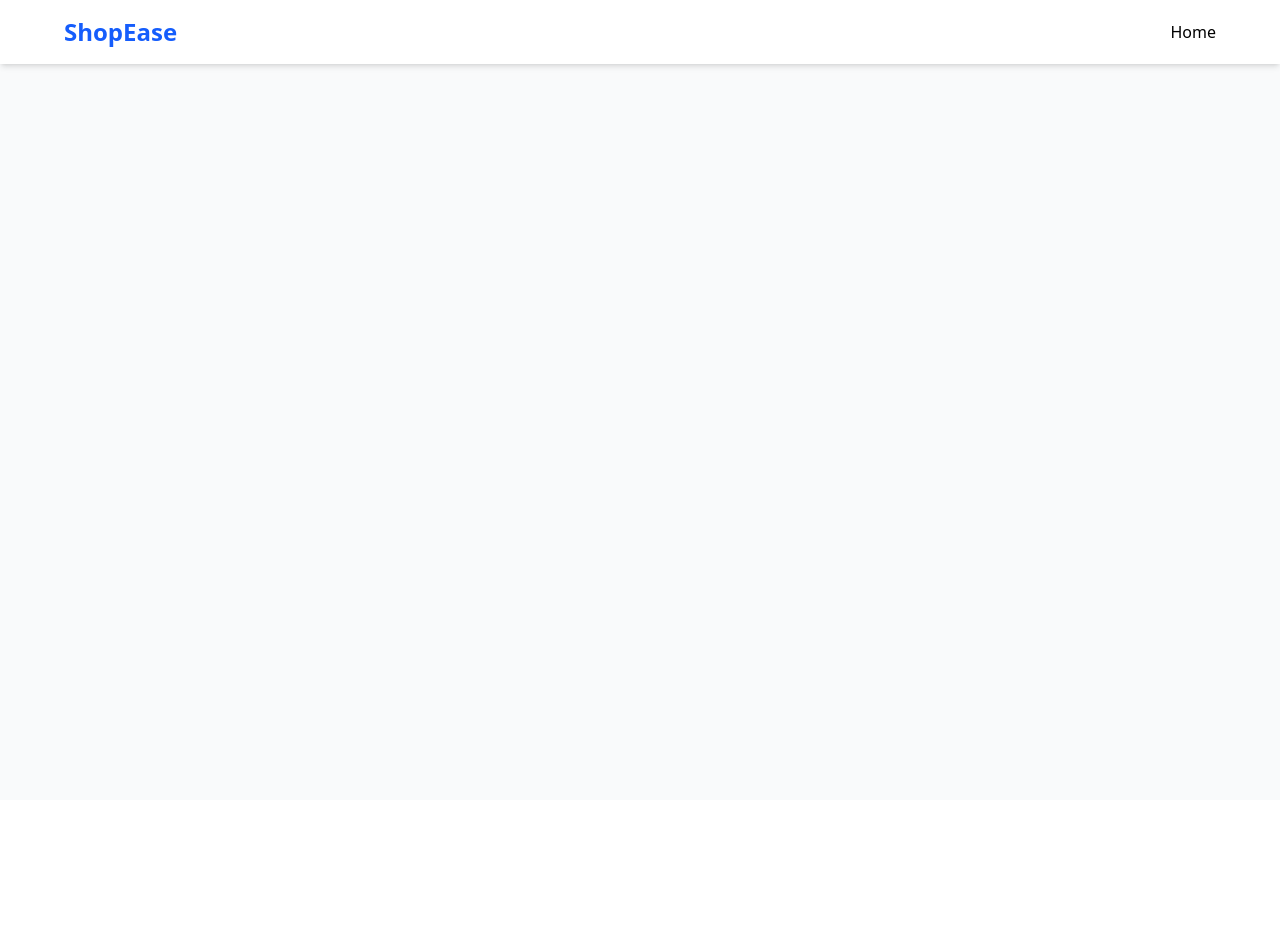
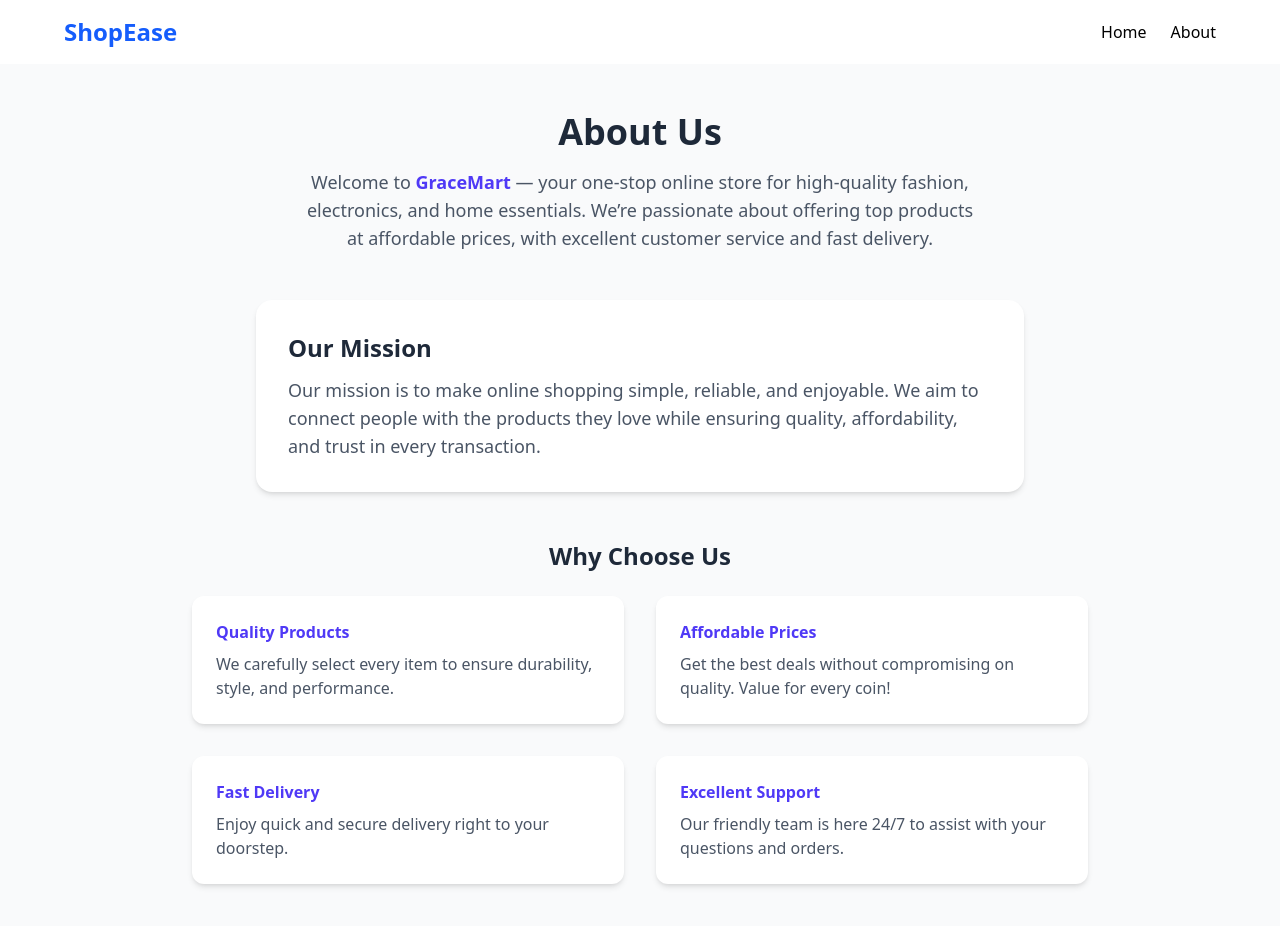
Before and after one commit to graceniyigena34/E-commerce, a React (Vite) app in the folder my-react-app/: page /about in a window 1280 px wide. Before the commit this address had no page. Shown: the top 926 px of the page. Before the commit the page ends 800 px from the top, so only its background shows below. Built offline with nearby package versions, Linux system fonts and the light colour scheme.

Commit message:
I added the about page that shows how shop works

```diff
--- a/my-react-app/src/App.jsx
+++ b/my-react-app/src/App.jsx
@@ -1,7 +1,8 @@
 import React from "react";
 import { BrowserRouter as Router, Routes, Route } from "react-router-dom";
 import Navbar from "./components/navbar"; // Make sure file is Navbar.jsx
-import Home from "./components/Home";    // Make sure file is Home.jsx
+import Home from "./components/Home";
+import About from "./components/About";   // Make sure file is Home.jsx
 
 export default function App() {
   return (
@@ -14,6 +15,8 @@ export default function App() {
         <main className="flex-grow">
           <Routes>
             <Route path="/" element={<Home />} />
+
+             <Route path="about" element={<About/>} />
           </Routes>
         </main>
       </div>
--- /dev/null
+++ b/my-react-app/src/components/About.jsx
@@ -0,0 +1,59 @@
+import React from "react";
+
+export default function About() {
+  return (
+    <div className="bg-gray-50 min-h-screen py-12 px-6 md:px-20">
+
+      <section className="text-center mb-12">
+        <h1 className="text-4xl font-bold text-gray-800 mb-4">About Us</h1>
+        <p className="text-gray-600 max-w-2xl mx-auto text-lg">
+          Welcome to <span className="font-semibold text-indigo-600">GraceMart</span> —
+          your one-stop online store for high-quality fashion, electronics, and home essentials.
+          We’re passionate about offering top products at affordable prices,
+          with excellent customer service and fast delivery.
+        </p>
+      </section>
+
+
+      <section className="bg-white p-8 rounded-2xl shadow-md max-w-3xl mx-auto mb-12">
+        <h2 className="text-2xl font-semibold text-gray-800 mb-3">Our Mission</h2>
+        <p className="text-gray-600 text-lg">
+          Our mission is to make online shopping simple, reliable, and enjoyable.
+          We aim to connect people with the products they love while ensuring quality,
+          affordability, and trust in every transaction.
+        </p>
+      </section>
+
+
+      <section className="max-w-4xl mx-auto">
+        <h2 className="text-2xl font-semibold text-gray-800 text-center mb-6">Why Choose Us</h2>
+        <div className="grid md:grid-cols-2 gap-8">
+          <div className="bg-white p-6 rounded-xl shadow-md hover:shadow-lg transition">
+            <h3 className="font-bold text-indigo-600 mb-2">Quality Products</h3>
+            <p className="text-gray-600">
+              We carefully select every item to ensure durability, style, and performance.
+            </p>
+          </div>
+          <div className="bg-white p-6 rounded-xl shadow-md hover:shadow-lg transition">
+            <h3 className="font-bold text-indigo-600 mb-2">Affordable Prices</h3>
+            <p className="text-gray-600">
+              Get the best deals without compromising on quality. Value for every coin!
+            </p>
+          </div>
+          <div className="bg-white p-6 rounded-xl shadow-md hover:shadow-lg transition">
+            <h3 className="font-bold text-indigo-600 mb-2">Fast Delivery</h3>
+            <p className="text-gray-600">
+              Enjoy quick and secure delivery right to your doorstep.
+            </p>
+          </div>
+          <div className="bg-white p-6 rounded-xl shadow-md hover:shadow-lg transition">
+            <h3 className="font-bold text-indigo-600 mb-2">Excellent Support</h3>
+            <p className="text-gray-600">
+              Our friendly team is here 24/7 to assist with your questions and orders.
+            </p>
+          </div>
+        </div>
+      </section>
+    </div>
+  );
+}
--- a/my-react-app/src/components/navbar.jsx
+++ b/my-react-app/src/components/navbar.jsx
@@ -9,6 +9,8 @@ export default function Navbar() {
         <div className="flex gap-6">
           <Link to="/" className="hover:text-blue-600">Home</Link>
 
+          <Link to="About" className="hover:text-blue-600">About</Link>
+
         </div>
       </div>
     </nav>
```
Also changed, not shown: 1 other file (tests, documents, lock files or other folders).
